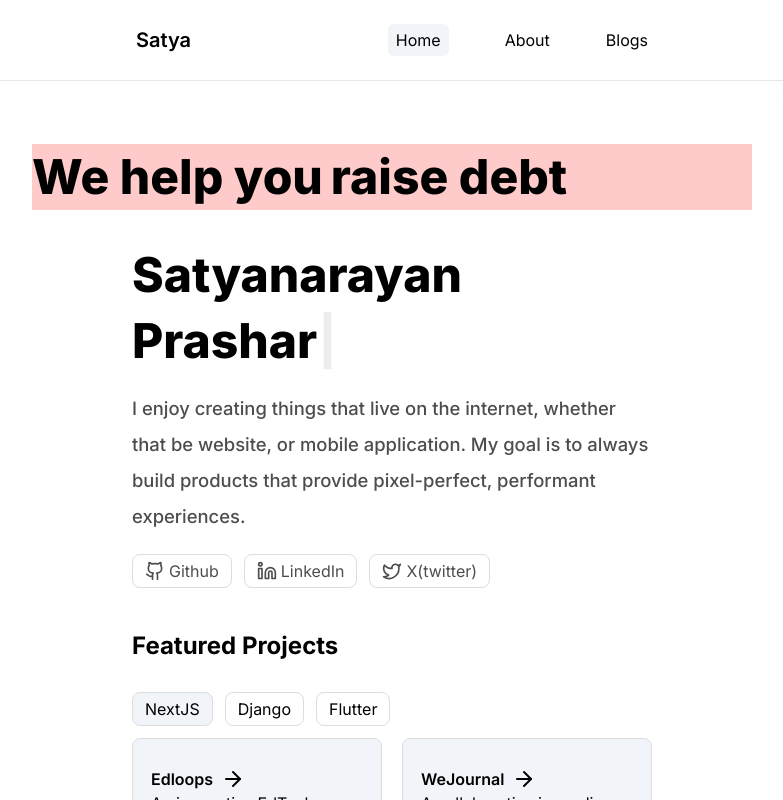
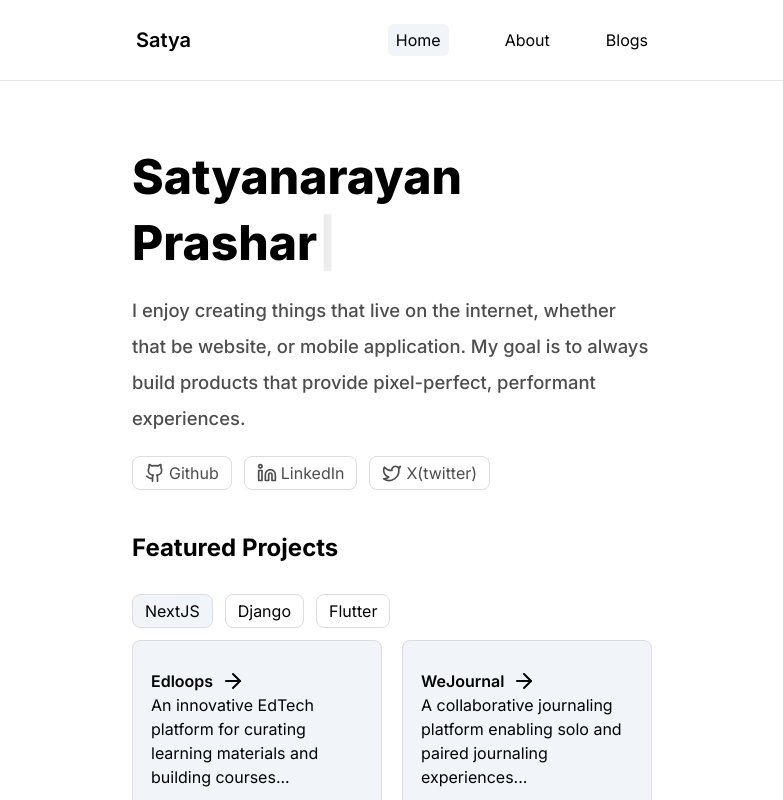
Before and after one commit to SatyanarayanPrashar/satyabuilds, a Next.js app: page / in a window 1280 px wide. Shown: the top 800 px of the page, without its empty margins (248-1031 px from the left). Built offline with nearby package versions, Linux system fonts and the light colour scheme.

Commit message:
removed junk

```diff
--- a/app/(landing)/page.tsx
+++ b/app/(landing)/page.tsx
@@ -24,20 +24,6 @@ const MarketingPage = () => {
   return (
     <div className="min-h-full flex flex-col bg-[white]">
       <div className={isMobile ? "block " : "flex flex-col items-center justify-center text-center gap-y-8 flex-1 pb-10 lg:px-[45vh] md:px-[20px] sm:px-[10px]"}>
-
-      <div className="text-5xl leading-snug font-extrabold flex gap-2 justify-start items-start w-[45rem] bg-red-200">
-        We help you{" "}
-        <motion.span
-          key={index}
-          initial={{ opacity: 0, y: "100%" }}
-          animate={{ opacity: 1, y: 0 }}
-          exit={{ opacity: 0, y: "-100%" }}
-          transition={{ ease: "easeOut", duration: 1 }}
-        >
-          {data[index]}
-        </motion.span>
-      </div>
-
         <motion.div
         initial={{ opacity: 0, paddingTop: "20px" }}
         whileInView={{ opacity: 1, paddingTop: "0px" }}
```
